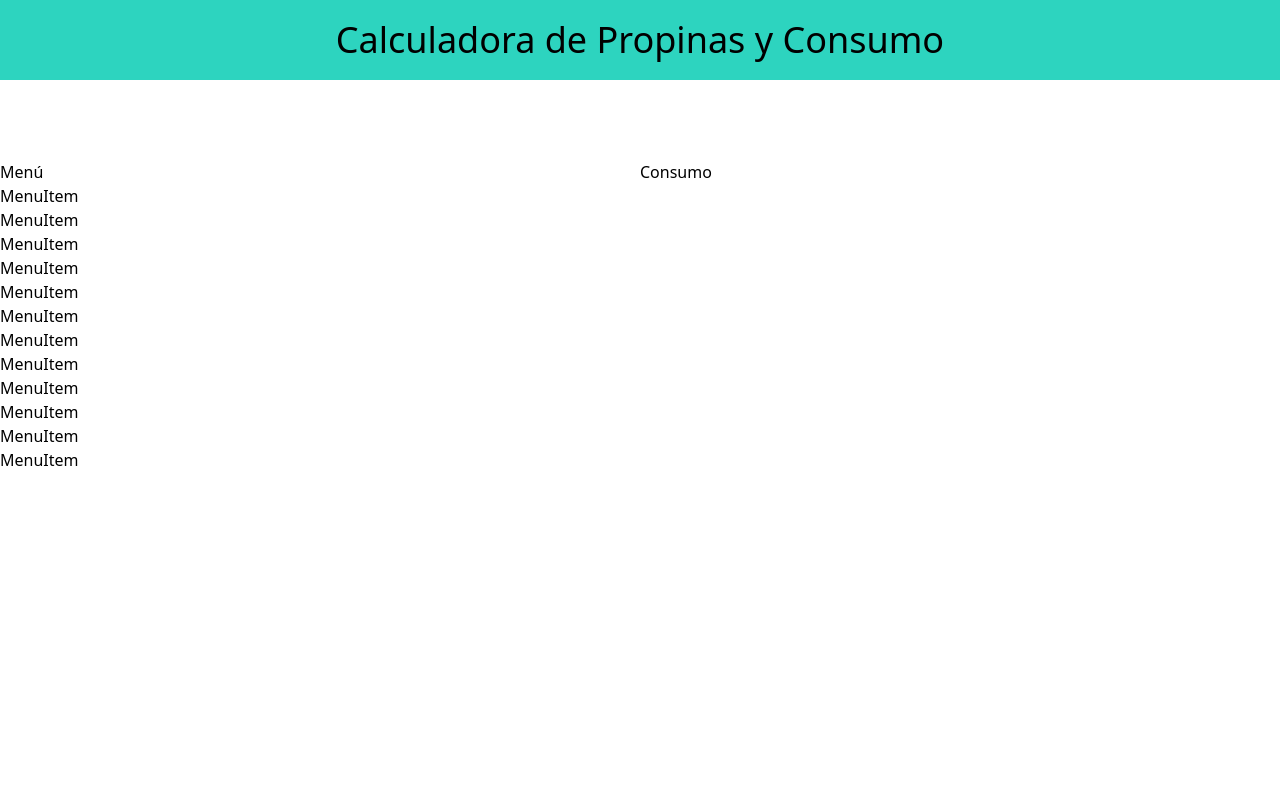
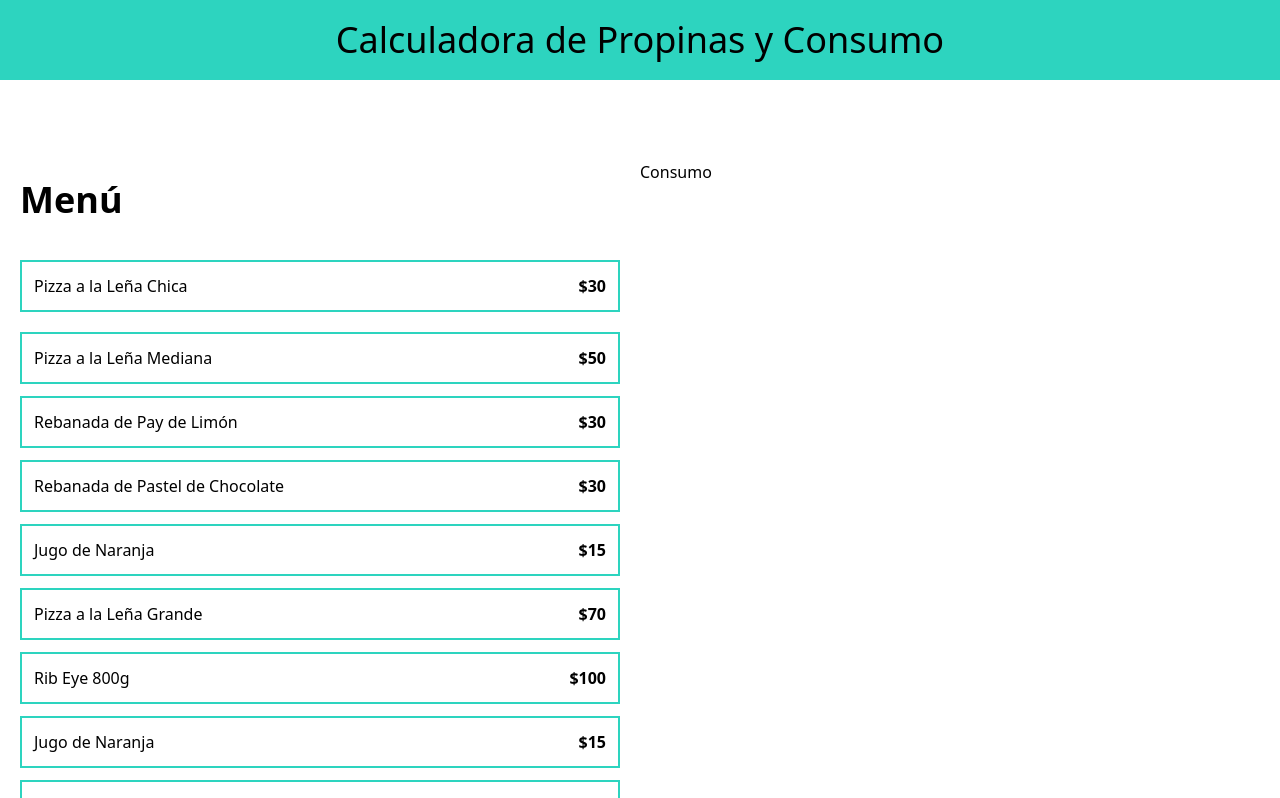
Before and after one commit to PeterGabrielVE/calculadora_propinas, a React (Vite) app: page / in a window 1280 px wide. Shown: the top 798 px of the page. Built offline with nearby package versions, Linux system fonts and the light colour scheme.

Commit message:
listando los productos

```diff
--- a/src/App.tsx
+++ b/src/App.tsx
@@ -6,24 +6,25 @@
   return (
     <>
       <header className="bg-teal-400 py-5">
-        <h1 className="text-center text-4xl font-block">Calculadora de Propinas y Consumo</h1>
+        <h1 className="text-center text-4xl font-block">
+          Calculadora de Propinas y Consumo
+        </h1>
       </header>
       <main className="max-w-7xl mx-auto py-20 grid md:grid-cols-2">
-          <div>
-            <h2>Menú</h2>
-
-            {menuItems.map(item =>(
-              <MenuItem key={
-                item.id
-              } />
+        <div className="p-5">
+          <h2 className="text-4xl font-black">Menú</h2>
+          <div className="space-y-3 mt-10">
+            {menuItems.map((item) => (
+              <MenuItem key={item.id} item={item} />
             ))}
           </div>
-          <div>
-            <h2>Consumo</h2>
-          </div>
+        </div>
+        <div>
+          <h2>Consumo</h2>
+        </div>
       </main>
     </>
-  )
+  );
 }
 
-export default App
+export default App;
--- a/src/components/MenuItem.tsx
+++ b/src/components/MenuItem.tsx
@@ -1,6 +1,16 @@
+import type { menuItem } from "../types"
 
-export default function MenuItem() {
+type MenuItemProps = {
+  item: menuItem
+}
+
+export default function MenuItem({item} : MenuItemProps) {
   return (
-    <div>MenuItem</div>
+    <button
+      className="border-2 border-teal-400 hover:bg-teal-200 w-full p-3 flex justify-between mb-5"
+    >
+      <p>{item.name}</p>
+      <p className="font-black">${item.price}</p>
+    </button>
   )
 }
```
